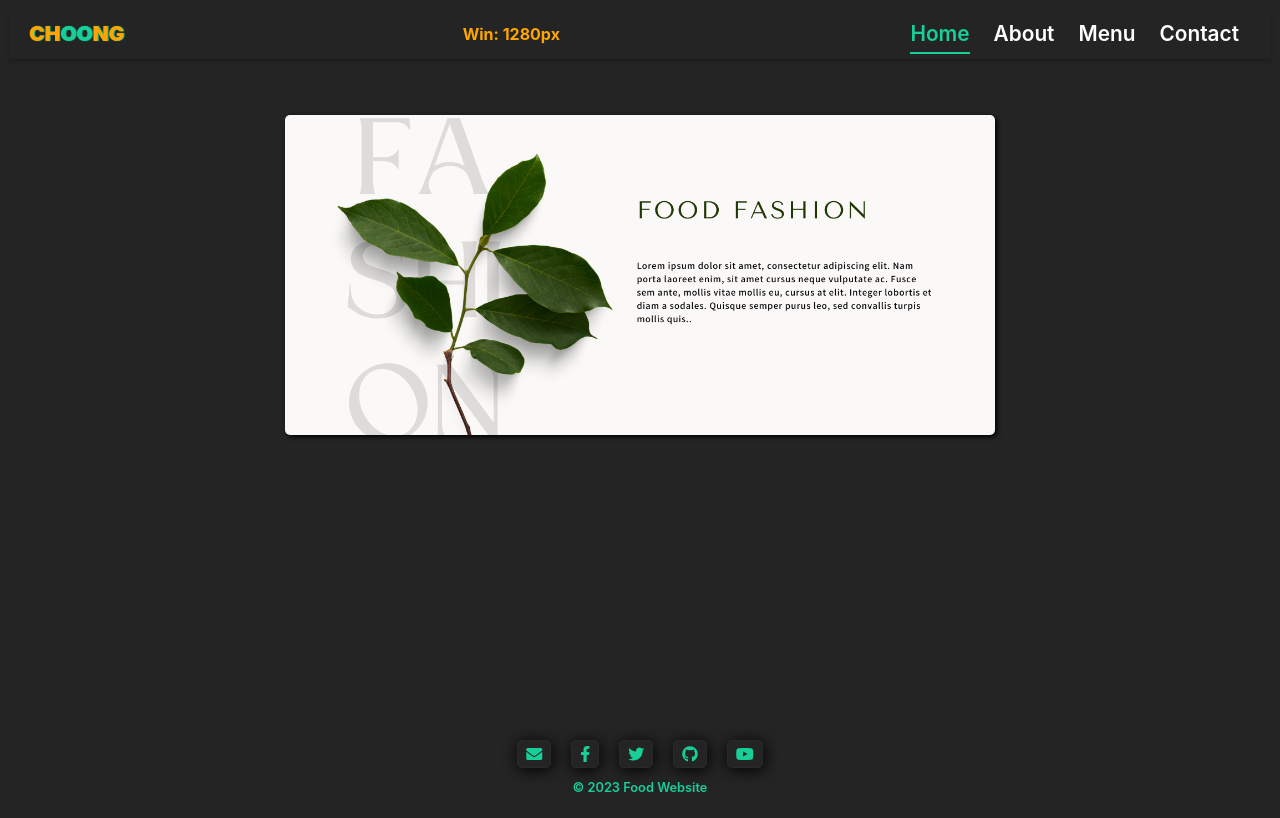
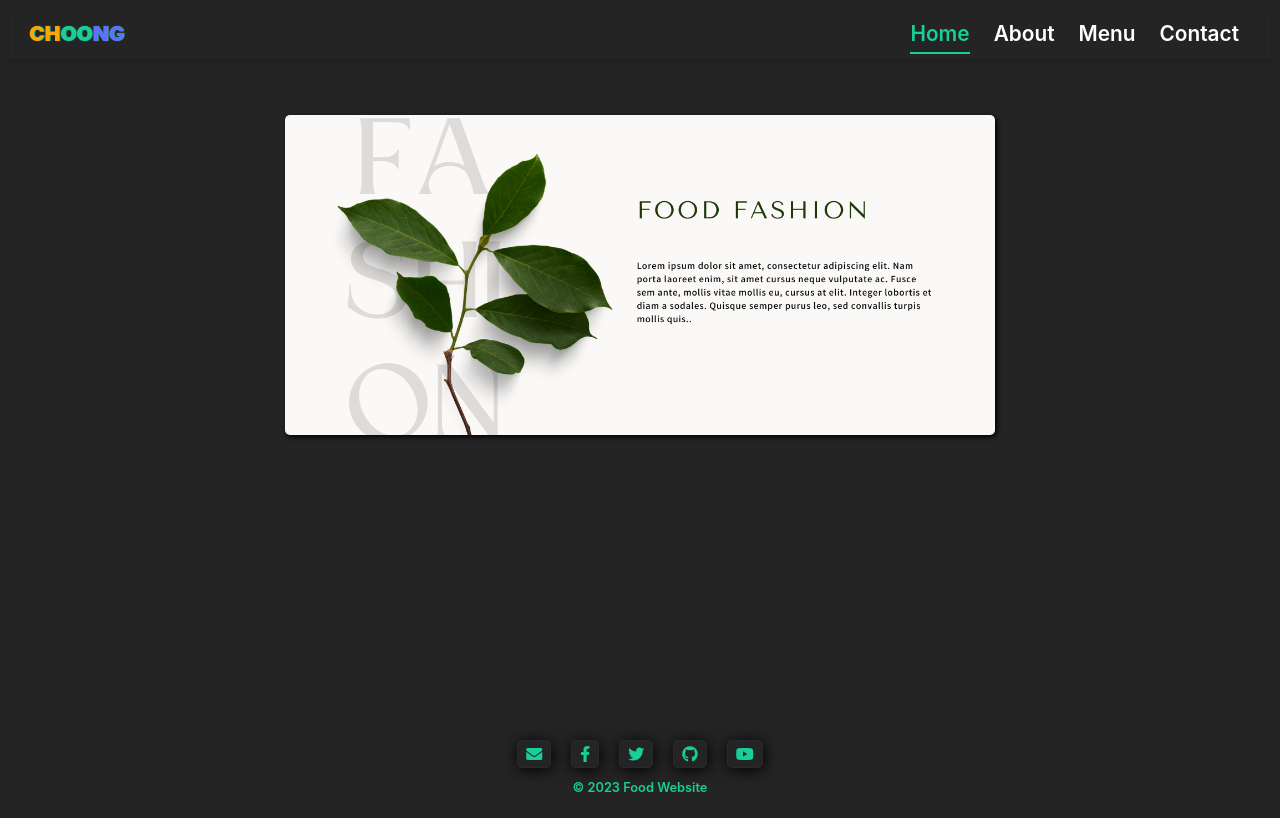
Before and after one commit to Itosan2/food, a React (Vite) app: page /food/home in a window 1280 px wide. Built offline with nearby package versions, Linux system fonts and the light colour scheme.

Commit message:
adding display none to logo

```diff
--- a/src/App.jsx
+++ b/src/App.jsx
@@ -39,7 +39,8 @@ import MenuChili from "./pages/menu/MenuChili";
 function App() {
   const router = createBrowserRouter(
     createRoutesFromElements(
-      <Route path="food" element={<RootLayout />}>
+      <Route basename="/food" path="food" element={<RootLayout />}>
+        <Route index element={<Home />} />
         <Route index path="home" element={<Home />} />
         <Route path="about" element={<About />}>
           <Route index element={<Navigate to="meal" />} />
--- a/src/components/Header.jsx
+++ b/src/components/Header.jsx
@@ -1,7 +1,7 @@
 import React, { useEffect } from "react";
 import { Link, NavLink, useLocation, useNavigate } from "react-router-dom";
 import logoImg from "../assets/logo_1.png";
-import WinSize from "./WinSize";
+// import WinSize from "./WinSize";
 
 export default function Header() {
   const location = useLocation();
@@ -23,12 +23,10 @@ export default function Header() {
           <span>ch</span>
           <span>o</span>
           <span>o</span>
-          <div className="text-rotate">ng</div>
+          <span>ng</span>
         </div>
       </Link>
-      <div>
-        <WinSize />
-      </div>
+
       <nav className="navbar">
         <ul className="navbar-list">
           <li>
--- a/src/css/index.css
+++ b/src/css/index.css
@@ -90,8 +90,19 @@ span:nth-of-type(2) {
 span:nth-of-type(3) {
   color: var(--green);
 }
-.text-rotate {
+span:only-of-type(4) {
   color: orange;
+}
+
+@media only screen and (max-width: 750px) {
+  span:nth-of-type(1),
+  span:nth-of-type(4) {
+    display: none;
+  }
+}
+
+.nav-item {
+  font-size: 1rem;
 }
 
 .header-logo2:hover span:nth-of-type(2),
@@ -163,7 +174,7 @@ span:nth-of-type(3) {
   height: 400px;
   object-fit: cover;
   border-radius: 5px;
-  background-color: yellow;
+  /* background-color: yellow; */
   box-shadow: 2px 2px 5px black;
 }
 
```
Also changed, not shown: src/sample.jsx (added, +51 -0 lines), 1 other file (tests, documents, lock files or other folders).
